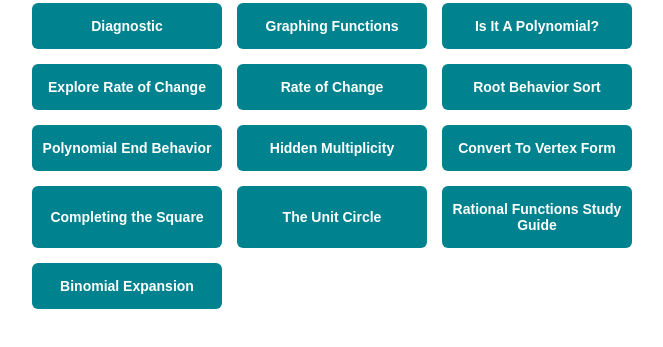
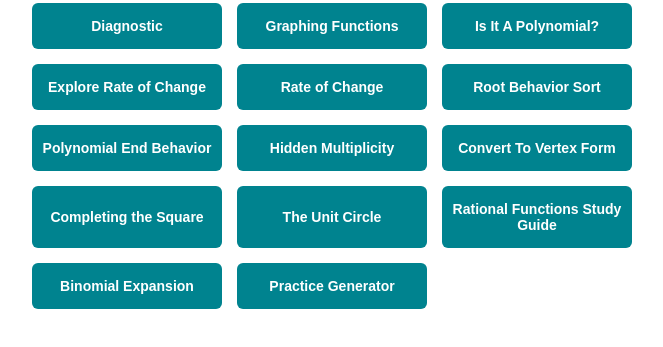
Before and after one commit to LadyHawk613/tutoring-resources, a plain HTML site: page precalc/precalc-hub.html in a window 1280 px wide. Shown: the part 103-450 px from the top of the page, without its empty margins (308-971 px from the left). Drawn offline with Linux system fonts and the light colour scheme; a web font is replaced by a local one.

Commit message:
Add Practice Generator button to precalc hub

```diff
--- a/precalc/precalc-hub.html
+++ b/precalc/precalc-hub.html
@@ -90,6 +90,7 @@
             <button class="dashboard-button" onclick="top.location.href='unit-circle.html'">The Unit Circle</button>
             <button class="dashboard-button" onclick="top.location.href='rational-functions-study-guide-v3.html'">Rational Functions Study Guide</button>
             <button class="dashboard-button" onclick="top.location.href='gemini-binomial-expansion-v3.html'">Binomial Expansion</button>
+            <button class="dashboard-button" onclick="top.location.href='AP-precalc-worksheet-maker.html'">Practice Generator</button>
 
             <!-- Future buttons added here will automatically fill the 2nd and 3rd columns -->
         </div>
```
